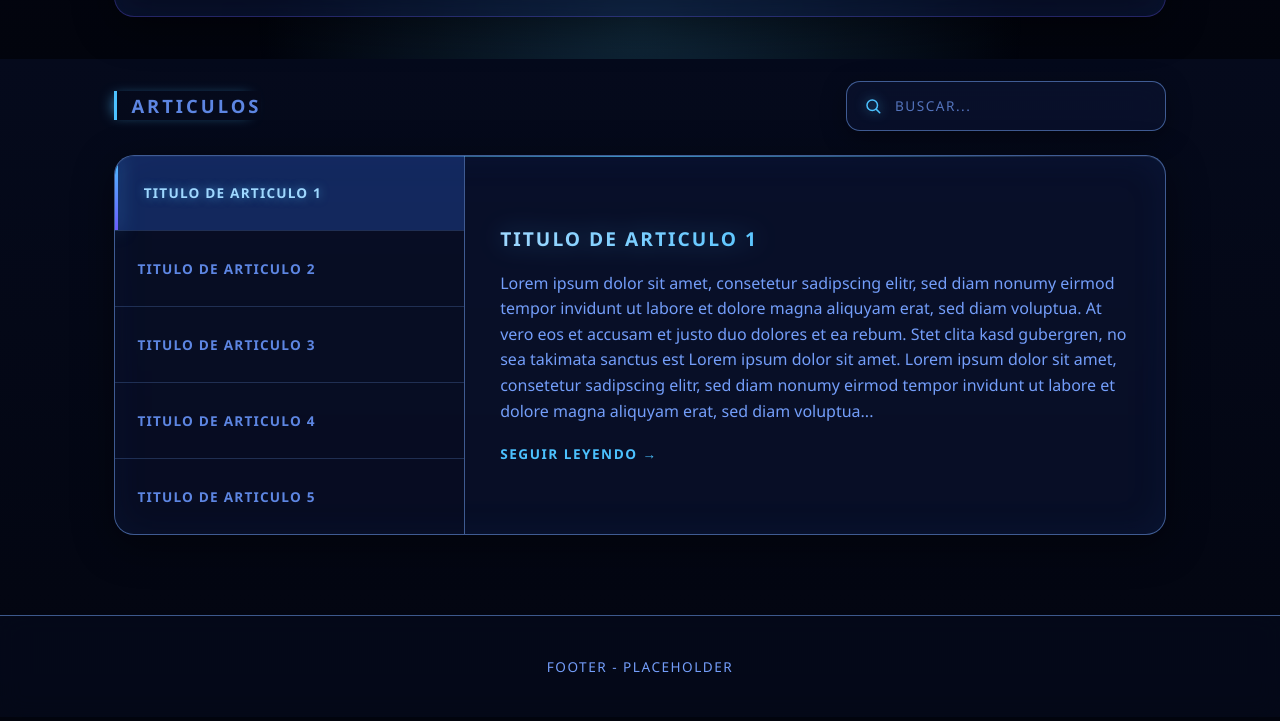
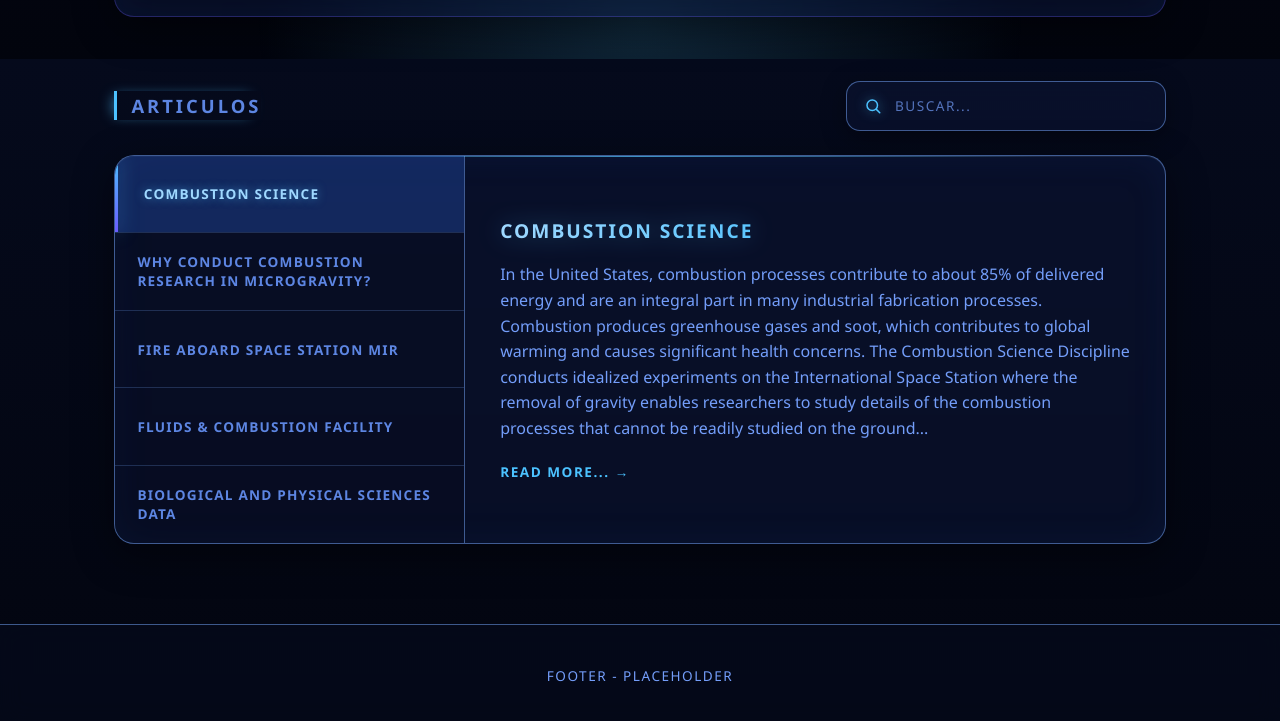
Before and after one commit to ElisOre/Flame-in-FreeFall---NASA-Challenge, a website built with webpack: page index.html in a window 1280 px wide. Shown: the part 741-1462 px from the top of the page. Built offline with nearby package versions, Linux system fonts and the light colour scheme.

Commit message:
feat:replaced placeholders with articles

```diff
--- a/index.html
+++ b/index.html
@@ -78,47 +78,57 @@
 
     <!-- titulos de articulos a la izquierda 1/3 del box de css-->
     <ul class="articles-list">
-      <li><button type="button" class="article-item active" data-target="art-1">Titulo de articulo 1</button></li>
-      <li><button type="button" class="article-item" data-target="art-2">Titulo de articulo 2</button></li>
-      <li><button type="button" class="article-item" data-target="art-3">Titulo de articulo 3</button></li>
-      <li><button type="button" class="article-item" data-target="art-4">Titulo de articulo 4</button></li>
-      <li><button type="button" class="article-item" data-target="art-5">Titulo de articulo 5</button></li>
+      <li><button type="button" class="article-item active" data-target="art-1">Combustion Science</button></li>
+      <li><button type="button" class="article-item" data-target="art-2">Why Conduct Combustion Research in Microgravity?</button></li>
+      <li><button type="button" class="article-item" data-target="art-3">Fire Aboard Space Station Mir</button></li>
+      <li><button type="button" class="article-item" data-target="art-4">Fluids & Combustion Facility</button></li>
+      <li><button type="button" class="article-item" data-target="art-5">Biological and Physical Sciences Data</button></li>
     </ul>
 
     <!-- Articulos a la derecha 2/3 del box de css-->
     <div class="articles-viewer">
       <article class="article-panel active" id="art-1">
-        <h3>Titulo de articulo 1</h3>
-        <p>Lorem ipsum dolor sit amet, consetetur sadipscing elitr, sed diam nonumy eirmod tempor invidunt ut labore et dolore magna aliquyam erat, sed diam voluptua. At vero eos et accusam et justo duo dolores et ea rebum. Stet clita kasd gubergren, no sea takimata sanctus est Lorem ipsum dolor sit amet. Lorem ipsum dolor sit amet, consetetur sadipscing elitr, sed diam nonumy eirmod tempor invidunt ut labore et dolore magna aliquyam erat, sed diam voluptua...</p>
-        <a href="#" class="read-more">Seguir leyendo &rarr;</a>
+        <h3>Combustion Science</h3>
+        <p>In the United States, combustion processes contribute to about 85% of delivered energy and are an integral part in many industrial fabrication processes.
+          Combustion produces greenhouse gases and soot, which contributes to global warming and causes significant health concerns. The Combustion Science Discipline
+          conducts idealized experiments on the International Space Station where the removal of gravity enables researchers to study details of the combustion processes that cannot be readily studied on the ground...</p>
+        <a href="https://www.nasa.gov/glenn/glenn-expertise-space-exploration/physical-sciences-program/combustion-science/" class="read-more">Read more... &rarr;</a>
       </article>
 
       <article class="article-panel" id="art-2">
-        <h3>Titulo de articulo 2</h3>
-        <p>Lorem ipsum dolor sit amet, consetetur sadipscing elitr, sed diam nonumy eirmod tempor invidunt ut labore et dolore magna aliquyam erat, sed diam voluptua. At vero eos et accusam et justo duo dolores et ea rebum. Stet clita kasd gubergren, no sea takimata sanctus est Lorem ipsum dolor sit amet. Lorem ipsum dolor sit amet, consetetur sadipscing elitr, sed diam nonumy eirmod tempor invidunt ut labore et dolore magna aliquyam erat, sed diam voluptua...</p>
-        <a href="#" class="read-more">Seguir leyendo &rarr;</a>
+        <h3>Why Conduct Combustion Research in Microgravity?</h3>
+        <p>Combustion occurs when fuel and oxygen react to produce carbon dioxide, water
+          and heat. For the foreseeable future, the overwhelming majority of delivered energy
+          in terrestrial applications will be from combustion or other chemically reacting
+          systems. These energy uses cover the range from electric power and transportation
+          to processes directly tied to the delivered material (e.g., glass and steel manufacture).
+          These processes produce some of the most important environmental hazards
+          currently facing humanity (global climate change, acid gas pollution, mercury
+          contamination from coal, and wild-land fires)...</p>
+        <a href="https://www.nasa.gov/wp-content/uploads/2016/05/np-2015-10-034-jsc_combustion_in_reduced_gravity-iss-mini-book-011116-508.pdf?emrc=c9b273" class="read-more">Read more... &rarr;</a>
       </article>
 
       <article class="article-panel" id="art-3">
-        <h3>Titulo de articulo 3</h3>
-        <p>Lorem ipsum dolor sit amet, consetetur sadipscing elitr, sed diam nonumy eirmod tempor invidunt ut labore et dolore magna aliquyam erat, sed diam voluptua. At vero eos et accusam et justo duo dolores et ea rebum. Stet clita kasd gubergren, no sea takimata sanctus est Lorem ipsum dolor sit amet. Lorem ipsum dolor sit amet, consetetur sadipscing elitr, sed diam nonumy eirmod tempor invidunt ut labore et dolore magna aliquyam erat, sed diam voluptua...</p>
-        <a href="#" class="read-more">Seguir leyendo &rarr;</a>
+        <h3>Fire Aboard Space Station Mir</h3>
+        <p>On Feb. 24, 1997, the six crew members aboard the Russian space station Mir faced significant danger when a fire ignited in an oxygen generating system.
+          The searing flame, lasting several minutes, not only cut off access to one of the two Soyuz escape vehicles but also filled the station’s modules with smoke.</p>
+        <a href="https://www.nasa.gov/history/25-years-ago-fire-aboard-space-station-mir/" class="read-more">Read more... &rarr;</a>
       </article>
 
       <article class="article-panel" id="art-4">
-        <h3>Titulo de articulo 4</h3>
-        <p>Lorem ipsum dolor sit amet, consetetur sadipscing elitr, sed diam nonumy eirmod tempor invidunt ut labore et dolore magna aliquyam erat, sed diam voluptua. At vero eos et accusam et justo duo dolores et ea rebum. Stet clita kasd gubergren, no sea takimata sanctus est Lorem ipsum dolor sit amet. Lorem ipsum dolor sit amet, consetetur sadipscing elitr, sed diam nonumy eirmod tempor invidunt ut labore et dolore magna aliquyam erat, sed diam voluptua...</p>
-        <a href="#" class="read-more">Seguir leyendo &rarr;</a>
+        <h3>Fluids & Combustion Facility</h3>
+        <p>The Combustion Integrated Rack (CIR), located in the U.S. Laboratory Module (Destiny), enables investigators to perform combustion research to understand the fundamentals of the combustion process, understand fire safety, and methods for suppression of fires in space.
+          The CIR’s main feature is a 100-liter combustion chamber to provide the necessary safety features necessary for the various combustion investigations and is the only rack on ISS dedicated to combustion experimentation.</p>
+        <a href="https://www.nasa.gov/glenn/glenn-expertise-space-exploration/physical-sciences-program/science-facilities-on-the-iss/fluids-combustion-facility/" class="read-more">Read more... &rarr;</a>
       </article>
 
       <article class="article-panel" id="art-5">
-        <h3>Titulo de articulo 5</h3>
-        <p>Lorem ipsum dolor sit amet, consetetur sadipscing elitr, sed diam nonumy eirmod tempor invidunt ut labore et dolore magna aliquyam erat, sed diam voluptua. At vero eos et accusam et justo duo dolores et ea rebum. Stet clita kasd gubergren, no sea takimata sanctus est Lorem ipsum dolor sit amet. Lorem ipsum dolor sit amet, consetetur sadipscing elitr, sed diam nonumy eirmod tempor invidunt ut labore et dolore magna aliquyam erat, sed diam voluptua...</p>
-        <a href="#" class="read-more">Seguir leyendo &rarr;</a>
+        <h3>Biological and Physical Sciences Data</h3>
+        <p>The NASA Open Science Data Repository (OSDR) and Physical Sciences Informatics (PSI) provide open access to biological and physical science datasets from spaceflight and ground studies, enabling data reuse for discovery and innovation.</p>
+        <a href="https://science.nasa.gov/biological-physical/data/" class="read-more">Read more... &rarr;</a>
       </article>
 
     </div>
-
   </div>
 </section>
 
```
